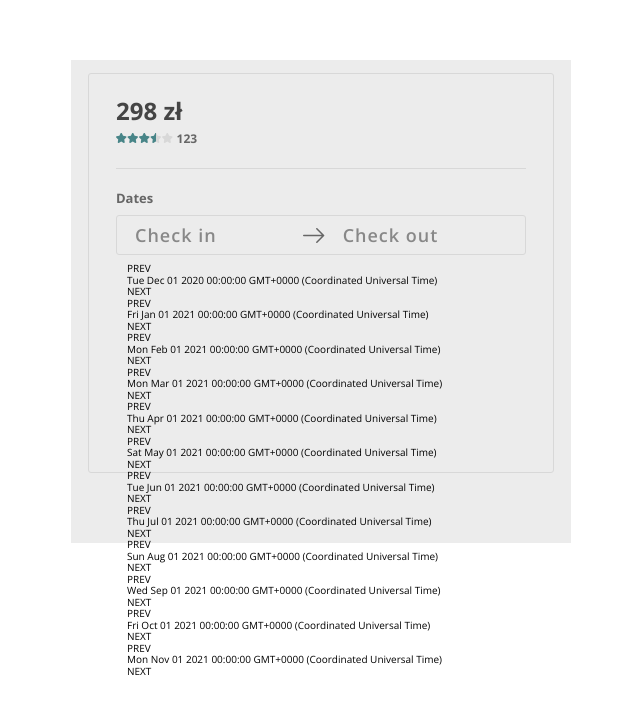
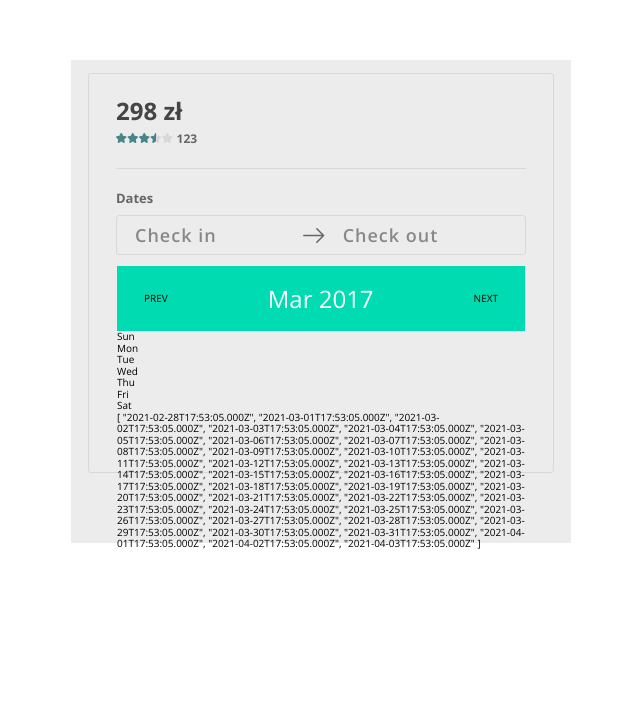
Before and after one commit to PrzemyslawMatlega/eoubowie, a Vue app: page / in a window 1280 px wide. Shown: the part 140-854 px from the top of the page, without its empty margins (129-769 px from the left). Built offline with nearby package versions, Linux system fonts and the light colour scheme.

Commit message:
update datePicker structure and compute days

```diff
--- a/src/components/BookingForm.vue
+++ b/src/components/BookingForm.vue
@@ -108,7 +108,6 @@ export default {
 .datePickerWrapper {
   width: 100%;
   border: 0.1rem solid var(--alto);
-  padding: 0.7rem 1rem;
   border-radius: 0.3rem;
 }
 </style>
--- a/src/components/DatePicker.vue
+++ b/src/components/DatePicker.vue
@@ -50,6 +50,7 @@ export default {
   display: flex;
   align-items: center;
   position: relative;
+  padding: 0.7rem 1rem;
 }
 .arrow {
   height: 1.5rem;
@@ -74,8 +75,9 @@ export default {
   }
 }
 .calendarWrapper {
-  top: 4rem;
+  top: 5rem;
   left: 0;
+  width: 100%;
   position: absolute;
 }
 </style>
--- a/src/components/DatePickerCalendar.vue
+++ b/src/components/DatePickerCalendar.vue
@@ -1,17 +1,23 @@
 <template>
   <div :class="$style.calendar">
-    <template v-for="singleDate in getRange">
-      <DatePickerMonth :key="singleDate.getTime()" :single-date="singleDate" />
-    </template>
+    <DatePickerNav>Mar 2017</DatePickerNav>
+    <DatePickerMonth :current-date="currentDate" />
   </div>
 </template>
 
 <script>
 import DatePickerMonth from './DatePickerMonth'
+import DatePickerNav from './DatePickerNav'
 export default {
   name: 'DatePickerCalendar',
   components: {
-    DatePickerMonth
+    DatePickerMonth,
+    DatePickerNav
+  },
+  data() {
+    return {
+      currentDate: new Date()
+    }
   },
   props: {
     calendarSetup: {
@@ -54,5 +60,6 @@ export default {
 
 <style lang="scss" module>
 .calendar {
+  width: 100%;
 }
 </style>
--- a/src/components/DatePickerMonth.vue
+++ b/src/components/DatePickerMonth.vue
@@ -1,20 +1,57 @@
 <template>
   <div :class="$style.month">
-    <div :class="$style.navbar">
-      <div @click="$emit('prevMonth')">PREV</div>
-      <div :class="$style.currentMonth">{{ singleDate }}</div>
-      <div @click="$emit('nextMonth')">NEXT</div>
+    <div :class="$style.grid">
+      <div v-for="weekDay in weekDayArr" :key="weekDay" :class="$style.weekDay">
+        {{ weekDay }}
+      </div>
+      {{ getDays }}
     </div>
-    <div :class="$style.grid"></div>
   </div>
 </template>
 
 <script>
 export default {
+  data() {
+    return {
+      weekDayArr: ['Sun', 'Mon', 'Tue', 'Wed', 'Thu', 'Fri', 'Sat']
+    }
+  },
   props: {
-    singleDate: {
+    currentDate: {
       type: Date,
       required: true
+    }
+  },
+  computed: {
+    getDays() {
+      const days = []
+      const getCurrentMonthDays = () => {
+        const date = new Date(this.currentDate)
+        date.setDate(1)
+        while (date.getMonth() === this.currentDate.getMonth()) {
+          days.push(new Date(date))
+          date.setDate(date.getDate() + 1)
+        }
+      }
+      function getPrevMonthDays(firstDay) {
+        const date = new Date(firstDay)
+        while (date.getDay() > 0) {
+          date.setDate(date.getDate() - 1)
+          days.unshift(new Date(date))
+        }
+      }
+      function getNextMonthDays(lastDay) {
+        const date = new Date(lastDay)
+        while (date.getDay() < 6) {
+          date.setDate(date.getDate() + 1)
+          days.push(new Date(date))
+        }
+      }
+      getCurrentMonthDays()
+      getPrevMonthDays(days[0])
+      getNextMonthDays(days[days.length - 1])
+
+      return days
     }
   }
 }
--- /dev/null
+++ b/src/components/DatePickerNav.vue
@@ -0,0 +1,30 @@
+<template>
+  <div :class="$style.navbar">
+    <div @click="$emit('prevMonth')">PREV</div>
+    <div :class="$style.date">
+      <slot></slot>
+    </div>
+    <div @click="$emit('nextMonth')">NEXT</div>
+  </div>
+</template>
+
+<script>
+export default {}
+</script>
+<style lang="scss" module>
+.navbar {
+  display: flex;
+  width: 100%;
+  align-items: center;
+  justify-content: space-between;
+  min-height: 6.5rem;
+  padding: 2rem 2.7rem;
+  background: var(--caribbean-green);
+}
+.date {
+  padding: 0 1rem;
+  font-size: 2.4rem;
+  line-height: 1;
+  color: #fff;
+}
+</style>
```
